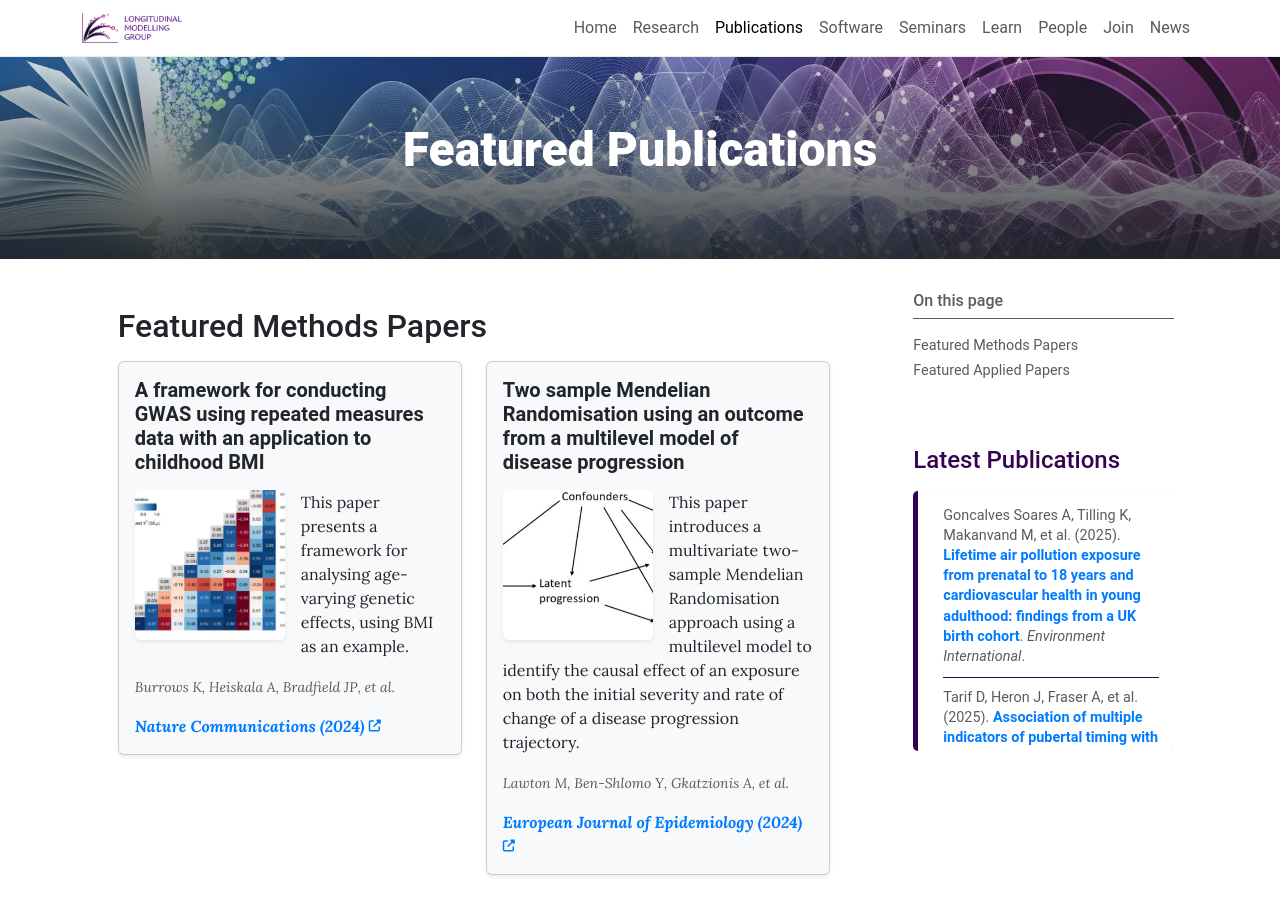
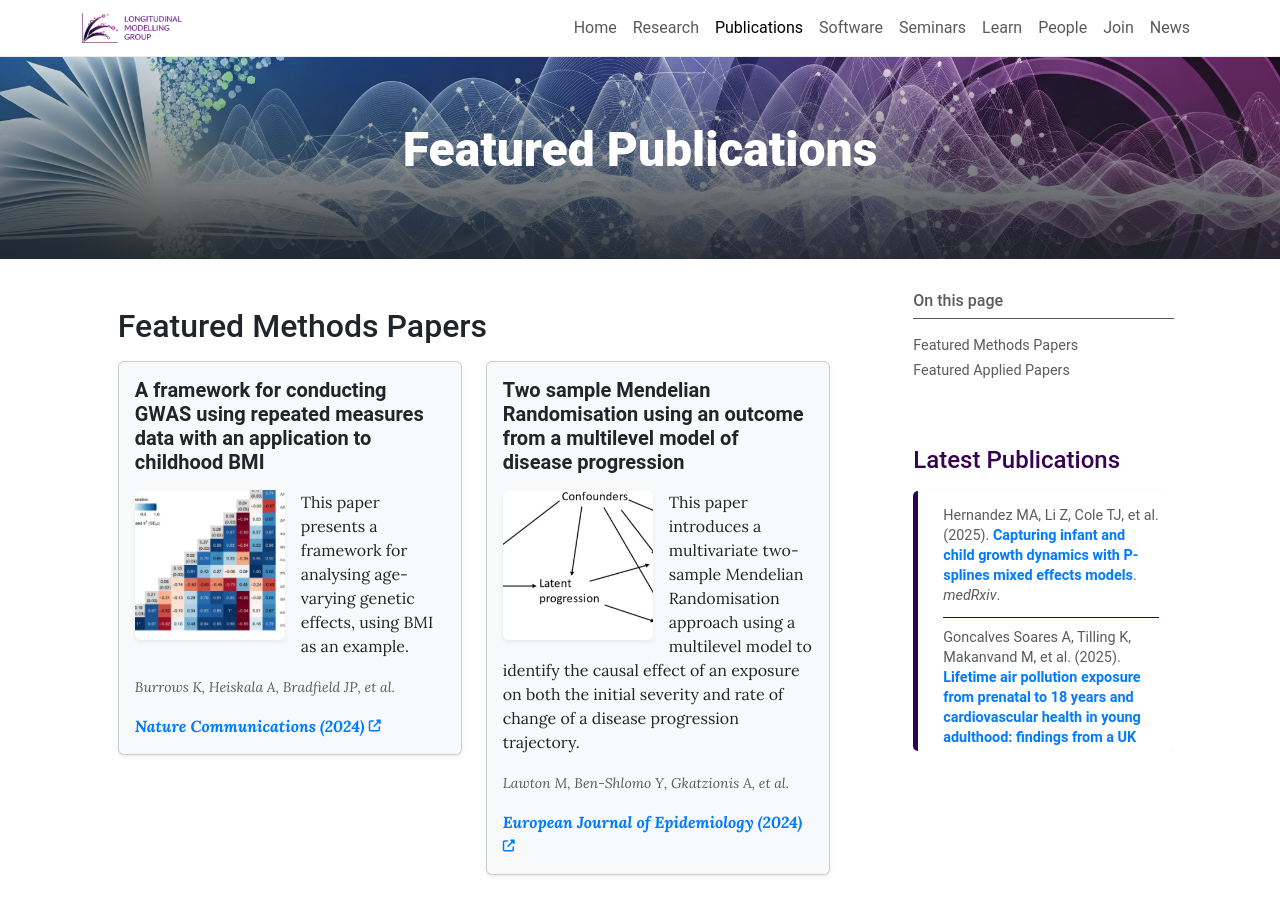
Before and after one commit to LongitudinalModelling/LongitudinalModelling.github.io, a Jekyll site: the page built from pages/publications.md, in a window 1280 px wide and 900 px high. Built offline with Jekyll 4.4.1, drawn with Linux system fonts in a browser that asks for light colours.

Commit message:
Update publications_latest.yml

```diff
--- a/_data/publications_latest.yml
+++ b/_data/publications_latest.yml
@@ -1,8 +1,14 @@
+- authors: "Hernandez MA, Li Z, Cole TJ, et al."
+  title: "Capturing infant and child growth dynamics with P-splines mixed effects models"
+  journal: "medRxiv"
+  link: https://doi.org/10.1101/2025.10.22.25338570
+  date: 2025-10-24 # Used for sorting
+
 - authors: "Goncalves Soares A, Tilling K, Makanvand M, et al."
   title: "Lifetime air pollution exposure from prenatal to 18 years and cardiovascular health in young adulthood: findings from a UK birth cohort"
   journal: "Environment International"
   link: https://doi.org/10.1016/j.envint.2025.109754
-  date: 2025-09-01 # Used for sorting
+  date: 2025-09-01
 
 - authors: "Tarif D, Heron J, Fraser A, et al."
   title: "Association of multiple indicators of pubertal timing with depressive symptoms and depression in adolescent girls"
```
